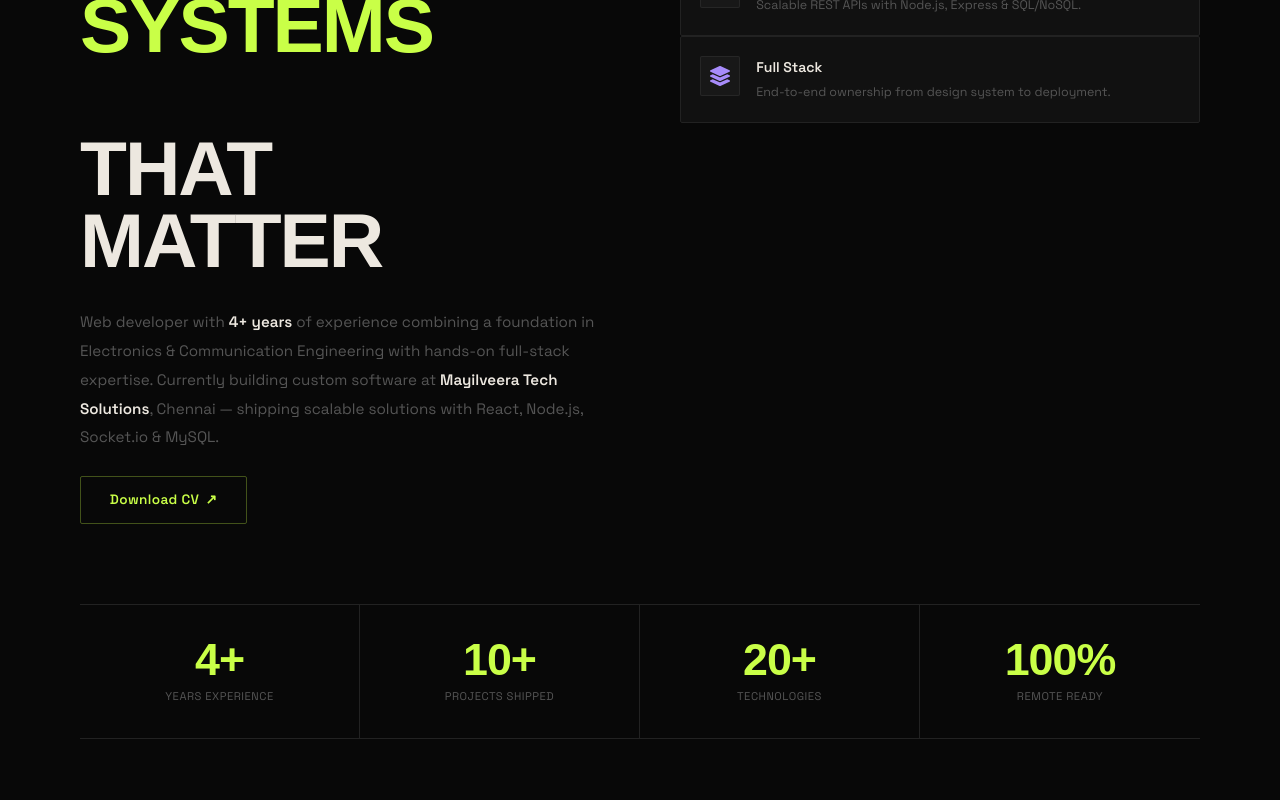
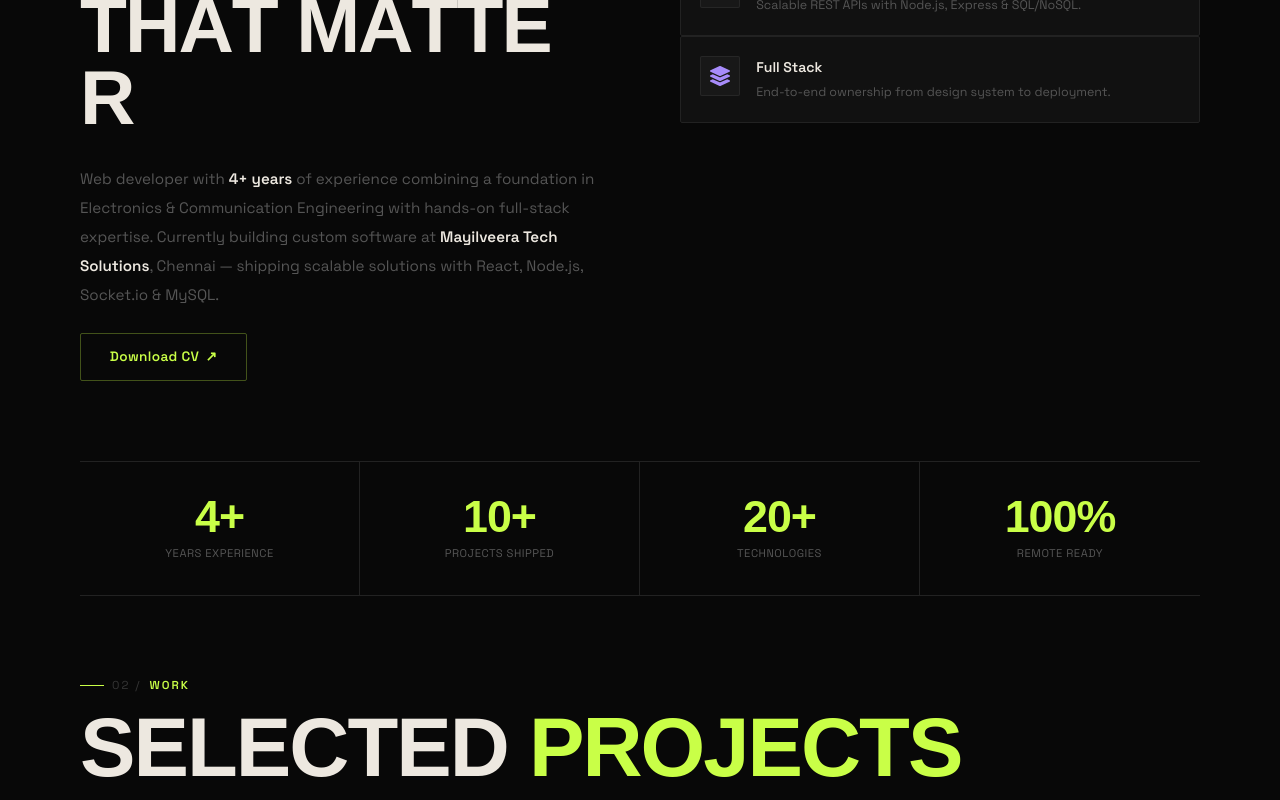
Before and after one commit to vigneshsurya21796/portfolio, a React (Create React App) app: page / in a window 1280 px wide. Shown: the part 1820-2620 px from the top of the page. Built offline with nearby package versions, Linux system fonts and the light colour scheme; a web font is replaced by a local one.

Commit message:
scrambled animation

```diff
--- a/src/Components/Aboutme/Aboutme.jsx
+++ b/src/Components/Aboutme/Aboutme.jsx
@@ -3,7 +3,7 @@ import { SiReact } from "react-icons/si";
 import { FaServer, FaLayerGroup } from "react-icons/fa";
 import { useReveal } from "../../hooks/useReveal";
 import { useCounter } from "../../hooks/useCounter";
-import { SplitWords } from "../../utils/SplitWords";
+import { WipeText } from "../../utils/WipeText";
 
 const roles = [
   { Icon: SiReact,      color: "#61DAFB", title: "Frontend",   description: "Pixel-perfect UIs with React, Tailwind & modern CSS." },
@@ -64,13 +64,13 @@ function Aboutme() {
               <span className="section__num">01 /</span> About Me
             </span>
             <h2 className="about__heading" aria-label="Building Systems That Matter">
-              <SplitWords text="BUILDING" />
+              <WipeText text="BUILDING" delay={0} />
               <br />
               <span className="about__heading-accent">
-                <SplitWords text="SYSTEMS" delay={0.15} />
+                <WipeText text="SYSTEMS" delay={150} />
               </span>
               <br />
-              <SplitWords text="THAT MATTER" delay={0.3} />
+              <WipeText text="THAT MATTER" delay={300} />
             </h2>
           </div>
 
--- a/src/Components/Recentprojects/Recentprojects.jsx
+++ b/src/Components/Recentprojects/Recentprojects.jsx
@@ -4,7 +4,7 @@ import "./Recentprojects.css";
 import { FiExternalLink } from "react-icons/fi";
 import { technologies } from "../../constants";
 import { useReveal } from "../../hooks/useReveal";
-import { SplitWords } from "../../utils/SplitWords";
+import { WipeText } from "../../utils/WipeText";
 
 const techMap = Object.fromEntries(technologies.map((t) => [t.name, t]));
 
@@ -107,9 +107,9 @@ function Recentprojects() {
           <span className="section__num">02 /</span> Work
         </span>
         <h2 className="projects__title" aria-label="Selected Projects">
-          <SplitWords text="SELECTED" />{" "}
+          <WipeText text="SELECTED" delay={0} />{" "}
           <span className="projects__title-accent">
-            <SplitWords text="PROJECTS" delay={0.1} />
+            <WipeText text="PROJECTS" delay={100} />
           </span>
         </h2>
       </div>
--- a/src/Components/Skills/Skills.jsx
+++ b/src/Components/Skills/Skills.jsx
@@ -1,7 +1,7 @@
 import "./Skills.css";
 import { technologies, arsenal } from "../../constants/index";
 import { useReveal } from "../../hooks/useReveal";
-import { SplitWords } from "../../utils/SplitWords";
+import { WipeText } from "../../utils/WipeText";
 
 const techMap = Object.fromEntries(technologies.map((t) => [t.name, t]));
 
@@ -39,9 +39,9 @@ function Skills() {
           <span className="section__num">03 /</span> Expertise
         </span>
         <h2 className="skills__title" aria-label="Technical Arsenal">
-          <SplitWords text="TECHNICAL" />{" "}
+          <WipeText text="TECHNICAL" delay={0} />{" "}
           <span className="skills__title-accent">
-            <SplitWords text="ARSENAL" delay={0.1} />
+            <WipeText text="ARSENAL" delay={100} />
           </span>
         </h2>
       </div>
--- a/src/index.css
+++ b/src/index.css
@@ -61,7 +61,7 @@ a {
   transform: translateY(0);
 }
 
-/* ── Word-split animation ─────────────────────────────────── */
+/* ── Word-split animation (legacy) ───────────────────────── */
 .split-words-wrap {
   display: block;
   overflow: hidden;
@@ -79,6 +79,22 @@ a {
 .revealed .split-word {
   opacity: 1;
   transform: translateY(0);
+}
+
+/* ── Scramble text ────────────────────────────────────────── */
+.scramble-text {
+  display: inline;
+}
+
+.scramble-char {
+  display: inline-block;
+  color: var(--accent);
+  transition: color 0.1s ease;
+  white-space: pre;
+}
+
+.scramble-char.resolved {
+  color: inherit;
 }
 
 /* ── Section label ────────────────────────────────────────── */
--- /dev/null
+++ b/src/utils/WipeText.jsx
@@ -0,0 +1,65 @@
+import { useEffect, useRef, useState } from "react";
+import { useInView } from "framer-motion";
+
+const CHARS = "ABCDEFGHIJKLMNOPQRSTUVWXYZabcdefghijklmnopqrstuvwxyz0123456789!@#$%";
+
+/**
+ * ScrambleText — characters cycle through random glyphs before
+ * snapping to the real letter, triggered when element enters viewport.
+ *
+ * Props:
+ *   text    {string}  — text to render
+ *   delay   {number}  — start delay in ms (default 0)
+ *   speed   {number}  — ms between each frame (default 35)
+ */
+export function WipeText({ text, delay = 0, speed = 35 }) {
+  const ref = useRef(null);
+  const isInView = useInView(ref, { once: true, margin: "-8% 0px" });
+  const [displayed, setDisplayed] = useState(() => text.split("").map(() => " "));
+  const frameRef = useRef(null);
+  const startedRef = useRef(false);
+
+  useEffect(() => {
+    if (!isInView || startedRef.current) return;
+    startedRef.current = true;
+
+    const letters = text.split("");
+    let frame = 0;
+    // Total frames needed: each char resolves after (charIndex * 2 + 8) frames
+    const totalFrames = letters.length * 2 + 8;
+
+    const timer = setTimeout(() => {
+      frameRef.current = setInterval(() => {
+        setDisplayed(
+          letters.map((char, i) => {
+            const resolveAt = i * 2 + 8;
+            if (char === " ") return " ";
+            if (frame >= resolveAt) return char;
+            // scramble phase
+            return CHARS[Math.floor(Math.random() * CHARS.length)];
+          })
+        );
+        frame++;
+        if (frame > totalFrames) clearInterval(frameRef.current);
+      }, speed);
+    }, delay);
+
+    return () => {
+      clearTimeout(timer);
+      clearInterval(frameRef.current);
+    };
+  }, [isInView, text, delay, speed]);
+
+  return (
+    <span ref={ref} aria-label={text} className="scramble-text">
+      {displayed.map((ch, i) => (
+        <span
+          key={i}
+          className={ch === text[i] ? "scramble-char resolved" : "scramble-char"}
+        >
+          {ch}
+        </span>
+      ))}
+    </span>
+  );
+}
```
